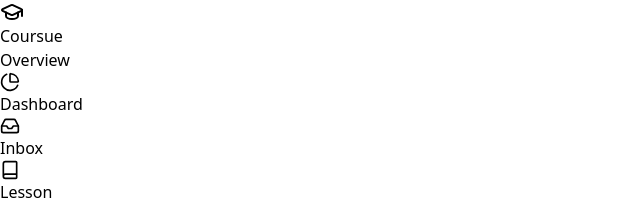
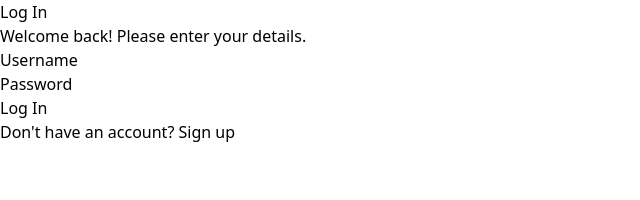
Before and after one commit to DavisWere/tutor-hub, a React (Vite) app: page / in a window 1280 px wide. Shown: the top 200 px of the page, without its empty margins (0-640 px from the left). Built offline with nearby package versions, Linux system fonts and the light colour scheme; no server answers.

Commit message:
"Added axios, react-router-dom, and react-router dependencies; updated App.jsx to include routing and authentication logic; modified ProfileSection.jsx to display user data and added useEffect to fetch user data from localStorage."

```diff
--- a/package.json
+++ b/package.json
@@ -10,9 +10,11 @@
     "preview": "vite preview"
   },
   "dependencies": {
+    "axios": "^1.7.7",
     "lucide-react": "^0.454.0",
     "react": "^18.3.1",
-    "react-dom": "^18.3.1"
+    "react-dom": "^18.3.1",
+    "react-router-dom": "^6.28.0"
   },
   "devDependencies": {
     "@eslint/js": "^9.13.0",
--- a/src/App.jsx
+++ b/src/App.jsx
@@ -1,3 +1,5 @@
+import React, { useState } from 'react';
+import { BrowserRouter as Router, Routes, Route, Navigate } from 'react-router-dom';
 import Sidebar from '@/components/layout/Sidebar';
 import MobileMenu from '@/components/layout/MobileMenu';
 import ProfileSection from '@/components/layout/ProfileSection';
@@ -6,10 +8,41 @@ import Banner from '@/components/dashboard/Banner';
 import CourseGrid from '@/components/dashboard/CourseGrid';
 import ProgressSection from '@/components/dashboard/ProgressSection';
 import SearchBar from '@/components/dashboard/SearchBar';
+import LoginPage from '@/components/auth/LoginPage';
+import HomePage from '@/components/HomePage';
 
 const App = () => {
+  const [isAuthenticated, setIsAuthenticated] = useState(true);
+
+  // Function to handle login success
+  const handleLoginSuccess = () => {
+    setIsAuthenticated(true);
+  };
+
+  return (
+    <Router>
+      <Routes>
+        {/* Login Page Route */}
+        <Route path="/" element={<LoginPage onLoginSuccess={handleLoginSuccess} />} />
+
+        {/* Redirect to Dashboard if user is authenticated */}
+        {isAuthenticated ? (
+          <>
+            <Route path="/dashboard" element={<Dashboard />} />
+            {/* Additional authenticated routes can go here */}
+          </>
+        ) : (
+          <Route path="/dashboard" element={<Navigate to="/" />} />
+        )}
+      </Routes>
+    </Router>
+  );
+};
+
+const Dashboard = () => {
   return (
     <div className="flex">
+      {/* Sidebar should be consistent across all dashboard pages */}
       <Sidebar />
       <main className="flex-1 ml-60 p-8 bg-gray-50">
         <SearchBar />
@@ -20,6 +53,8 @@ const App = () => {
         <h2 className="text-xl font-medium mb-4">Your Mentor</h2>
         <MentorTable />
       </main>
+
+      {/* Profile Section and Mobile Menu will be shown on the dashboard */}
       <ProfileSection />
       <MobileMenu />
     </div>
--- /dev/null
+++ b/src/api/apiService.js
@@ -0,0 +1,33 @@
+// src/api/apiService.js
+
+// src/api/apiService.js
+const API_BASE_URL = import.meta.env.VITE_API_BASE_URL; // for Vite
+
+export const apiService = {
+  login: async (username, password) => {
+    try {
+      const response = await fetch(`${API_BASE_URL}/api/token/request/`, {
+        method: 'POST',
+        headers: {
+          'Content-Type': 'application/json',
+        },
+        body: JSON.stringify({ username, password }),
+      });
+      const data = await response.json();
+      // Check if the login was successful (e.g., if the token is in the response)
+      if (data) {
+        // Save the token in localStorage for future use
+        const payload = {
+            access: data?.access,
+            refresh: data?.refresh,
+            user: data?.user
+        }
+        localStorage.setItem('authData', JSON.stringify(payload));
+      }
+      return data;
+    } catch (error) {
+      console.error('Error during login:', error);
+      throw error;
+    }
+  },
+};
--- /dev/null
+++ b/src/components/Homepage.jsx
@@ -0,0 +1,14 @@
+// src/components/HomePage.jsx
+import React from 'react';
+import { Link } from 'react-router-dom';
+
+const HomePage = () => {
+  return (
+    <div>
+      <h1>Welcome to the Home Page</h1>
+      <Link to="/login">Go to Login Page</Link>
+    </div>
+  );
+};
+
+export default HomePage;
--- /dev/null
+++ b/src/components/auth/LoginPage.css
@@ -0,0 +1,49 @@
+/* src/components/Auth/LoginPage.css */
+.login-container {
+    max-width: 400px;
+    margin: auto;
+    padding: 2em;
+    box-shadow: 0 4px 10px rgba(0, 0, 0, 0.1);
+    border-radius: 8px;
+    background: white;
+}
+
+.form-group {
+    margin-bottom: 1.5em;
+}
+
+label {
+    display: block;
+    font-weight: bold;
+    margin-bottom: 0.5em;
+    color: #888;
+}
+
+input {
+    width: 100%;
+    padding: 0.5em;
+    border: 1px solid #ddd;
+    border-radius: 4px;
+}
+
+.error {
+    color: red;
+    font-size: 0.875em;
+    margin-top: 1em;
+}
+
+.login-button {
+    width: 100%;
+    padding: 0.75em;
+    background-color: #646cff;
+    color: white;
+    font-weight: bold;
+    border: none;
+    border-radius: 4px;
+    cursor: pointer;
+    transition: background-color 300ms;
+}
+
+.login-button:hover {
+    background-color: #5050ff;
+}
--- /dev/null
+++ b/src/components/auth/LoginPage.jsx
@@ -0,0 +1,77 @@
+import React, { useState } from 'react';
+import { useNavigate } from 'react-router-dom';
+import { apiService } from '../../api/apiService';
+
+const LoginPage = ({ onLoginSuccess }) => {
+  const [username, setUsername] = useState('');
+  const [password, setPassword] = useState('');
+  const [error, setError] = useState('');
+  const navigate = useNavigate();
+
+  const handleLogin = async (e) => {
+    e.preventDefault();
+    try {
+      const { token } = await apiService.login(username, password);
+      onLoginSuccess();  // Update the auth state
+      navigate('/dashboard');  // Redirect to the dashboard
+    } catch (err) {
+      setError('Invalid credentials. Please try again.');
+    }
+  };
+
+  return (
+    <div className="flex items-center justify-center min-h-screen bg-gray-50">
+      <div className="w-full max-w-md p-8 space-y-8 bg-white rounded-lg shadow-lg">
+        <h2 className="text-3xl font-extrabold text-center text-purple-700">Log In</h2>
+        <p className="text-center text-gray-500">Welcome back! Please enter your details.</p>
+        <form onSubmit={handleLogin} className="space-y-6">
+          <div>
+            <label htmlFor="username" className="block text-sm font-medium text-gray-700">
+              Username
+            </label>
+            <input
+              type="text"
+              id="username"
+              value={username}
+              onChange={(e) => setUsername(e.target.value)}
+              required
+              className="w-full p-3 mt-1 border border-gray-300 rounded-md focus:outline-none focus:ring-2 focus:ring-purple-500"
+            />
+          </div>
+          <div>
+            <label htmlFor="password" className="block text-sm font-medium text-gray-700">
+              Password
+            </label>
+            <input
+              type="password"
+              id="password"
+              value={password}
+              onChange={(e) => setPassword(e.target.value)}
+              required
+              className="w-full p-3 mt-1 border border-gray-300 rounded-md focus:outline-none focus:ring-2 focus:ring-purple-500"
+            />
+          </div>
+          {error && <p className="text-sm text-red-500">{error}</p>}
+          <div>
+            <button
+              type="submit"
+              className="w-full py-3 text-white bg-purple-600 rounded-md hover:bg-purple-700 focus:outline-none focus:ring-2 focus:ring-purple-500"
+            >
+              Log In
+            </button>
+          </div>
+        </form>
+        <div className="text-center">
+          <p className="text-gray-600">
+            Don't have an account?{' '}
+            <a href="/signup" className="text-purple-600 hover:text-purple-500">
+              Sign up
+            </a>
+          </p>
+        </div>
+      </div>
+    </div>
+  );
+};
+
+export default LoginPage;
--- a/src/components/layout/profilesection.jsx
+++ b/src/components/layout/profilesection.jsx
@@ -1,4 +1,4 @@
-// src/components/Layout/ProfileSection.jsx
+import { useEffect, useState } from 'react';
 import { mentors } from '../../data/MockData';
 import MentorItem from '@/components/shared/MentorItem';
 import { Bell, Mail, Settings } from 'lucide-react'; // Import specific icons
@@ -10,20 +10,36 @@ const ProfileSection = () => {
     Settings,
   };
 
+  // Dummy user data
+  const dummyUser = {
+    user: {
+      name: 'Alex',
+      profilePic: '/api/placeholder/80/80',
+      bio: 'Continue Your Journey And Achieve Your Target',
+    }
+  };
+  const API_BASE_URL = import.meta.env.VITE_API_BASE_URL;
+  const [user, setUser] = useState(dummyUser);
+
+  useEffect(() => {
+    // Check if user data exists in localStorage
+    const storedUser = localStorage.getItem('authData');
+
+    if (storedUser) {
+      try {
+        const parsedUser = JSON.parse(storedUser);
+       console.log(parsedUser?.user);
+
+        // Parse the data only if it's a valid JSON string
+        setUser(parsedUser?.user);
+      } catch (error) {
+        console.error('Error parsing user data from localStorage:', error);
+      }
+    }
+  }, []);
+
   return (
     <aside className="w-72 fixed right-0 top-0 h-screen bg-white border-l border-gray-200 p-8 overflow-y-auto hidden xl:block">
-      <div className="text-center mb-8">
-        <img
-          src="/api/placeholder/80/80"
-          alt="Profile"
-          className="w-20 h-20 rounded-full mx-auto mb-4"
-        />
-        <h2 className="text-xl font-medium mb-2">Good Morning Alex</h2>
-        <p className="text-gray-600 text-sm">
-          Continue Your Journey And Achieve Your Target
-        </p>
-      </div>
-
       <div className="flex justify-center gap-4 mb-8">
         {['Bell', 'Mail', 'Settings'].map((icon) => {
           const IconComponent = iconMap[icon];
@@ -38,6 +54,21 @@ const ProfileSection = () => {
         })}
       </div>
 
+      {/* Display User Info Section */}
+      <div className="flex items-center mb-8">
+
+        <img
+          src={user?.profile_picture ? `${API_BASE_URL}${user?.profile_picture }` : '/api/placeholder/80/80'} // Use a fallback if profilePic is missing
+          alt="Profile Picture"
+          className="w-16 h-16 rounded-full mr-4"
+        />
+        <div>
+          <h2 className="text-lg font-medium capitalize"> Hello {user?.username || 'User'}</h2>
+          {/* <p className="text-sm text-gray-500">{user?.user?.bio || 'No bio available'}</p> */}
+        </div>
+      </div>
+
+      {/* Progress Section */}
       <div className="h-48 mb-8">
         <div className="flex items-end h-full gap-2">
           {[60, 80, 40, 90, 70].map((height, i) => (
@@ -51,6 +82,7 @@ const ProfileSection = () => {
         </div>
       </div>
 
+      {/* Mentor Section */}
       <div>
         <h3 className="text-lg font-medium mb-4">Your Mentor</h3>
         <div className="space-y-4">
@@ -63,4 +95,4 @@ const ProfileSection = () => {
   );
 };
 
-export default ProfileSection
+export default ProfileSection;
```
Also changed, not shown: 1 other file (tests, documents, lock files or other folders).
